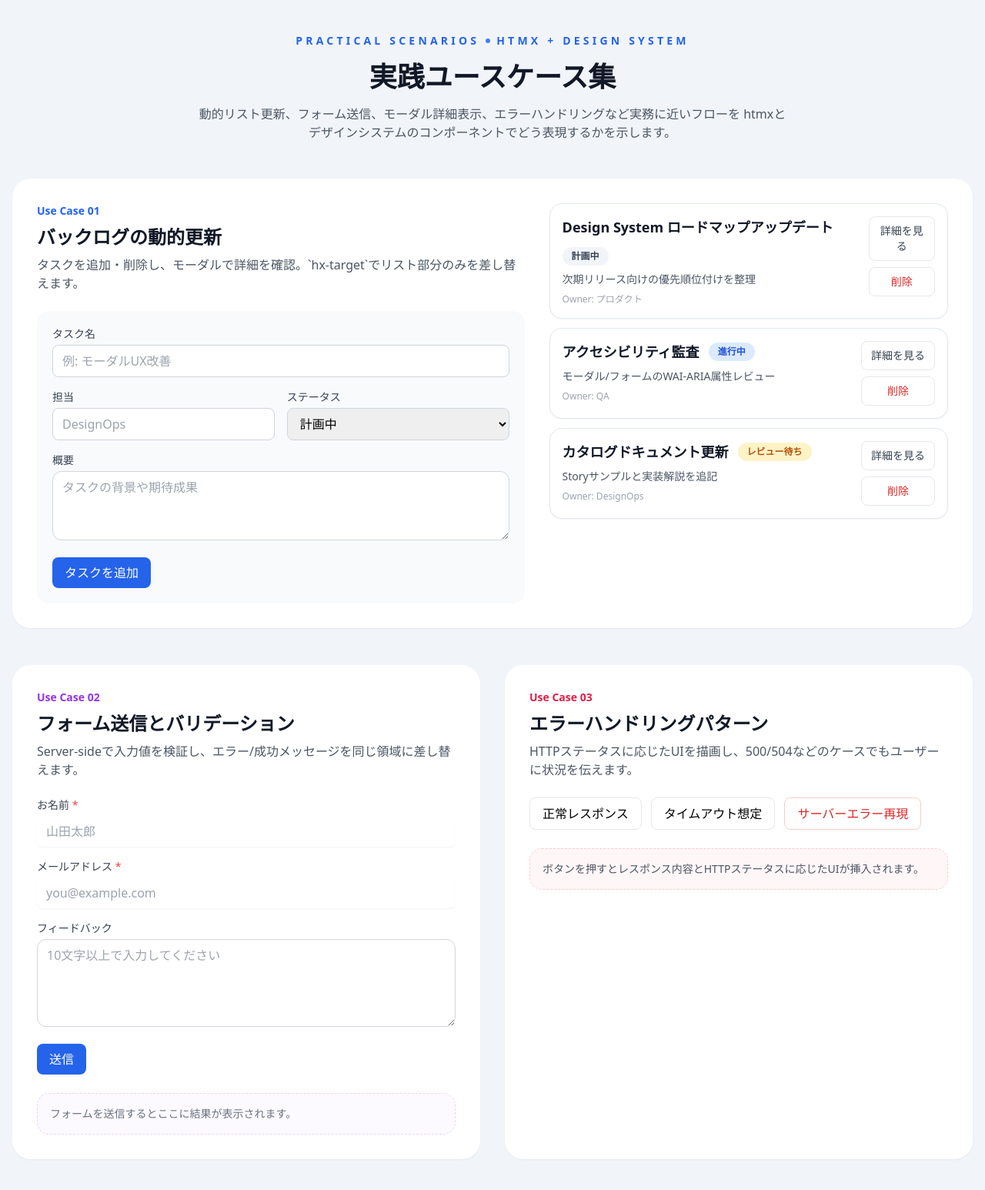
After one commit to f4ah6o/htmx-design-system-poc, a Flask app: page /use-cases in a window 1280 px wide. The commit adds this page. Shown: the whole page at 77% size. Run offline with Flask 3, Linux system fonts and the light colour scheme; some libraries are stand-ins or nearby versions.

Commit message:
feat(use-cases): add practical scenarios (#7)

```diff
--- a/app.py
+++ b/app.py
@@ -1,4 +1,5 @@
 from flask import Flask, render_template, request
+from uuid import uuid4
 
 app = Flask(__name__)
 
@@ -77,6 +78,70 @@ CATALOG_TEMPLATE_MAP = {
 }
 
 
+STATUS_META = {
+    'planning': {
+        'label': '計画中',
+        'badge_class': 'bg-slate-100 text-slate-700',
+    },
+    'in-progress': {
+        'label': '進行中',
+        'badge_class': 'bg-blue-100 text-blue-700',
+    },
+    'review': {
+        'label': 'レビュー待ち',
+        'badge_class': 'bg-amber-100 text-amber-700',
+    },
+    'done': {
+        'label': '完了',
+        'badge_class': 'bg-emerald-100 text-emerald-700',
+    },
+}
+
+
+USE_CASE_TASKS = [
+    {
+        'id': 'task-roadmap',
+        'title': 'Design System ロードマップアップデート',
+        'owner': 'プロダクト',
+        'status': 'planning',
+        'summary': '次期リリース向けの優先順位付けを整理',
+        'details': 'Atoms/Moleculesの改善要望を集約し、優先順位をつける。',
+    },
+    {
+        'id': 'task-accessibility',
+        'title': 'アクセシビリティ監査',
+        'owner': 'QA',
+        'status': 'in-progress',
+        'summary': 'モーダル/フォームのWAI-ARIA属性レビュー',
+        'details': 'フォームエラーパターンとモーダルのフォーカストラップを確認。',
+    },
+    {
+        'id': 'task-docs',
+        'title': 'カタログドキュメント更新',
+        'owner': 'DesignOps',
+        'status': 'review',
+        'summary': 'Storyサンプルと実装解説を追記',
+        'details': 'Atoms/Organismsのサンプルコードをドキュメント化。',
+    },
+]
+
+
+def render_task_panel(message=None, level='info'):
+    """ユースケースのタスクパネルを描画"""
+    flash = {'message': message, 'level': level} if message else None
+    return render_template(
+        'use_cases/partials/task_panel.html',
+        tasks=USE_CASE_TASKS,
+        status_meta=STATUS_META,
+        flash=flash,
+    )
+
+
+def find_task(task_id):
+    """IDに対応するタスクを返す"""
+    return next((task for task in USE_CASE_TASKS if task['id'] == task_id), None)
+
+
 @app.route('/')
 def index():
     """メインページ"""
@@ -100,6 +165,12 @@ def catalog():
     """コンポーネントカタログのトップページ"""
     default_slug = CATALOG_COMPONENTS[0]['slug'] if CATALOG_COMPONENTS else ''
     return render_template('catalog.html', components=CATALOG_COMPONENTS, default_component=default_slug)
+
+
+@app.route('/use-cases')
+def use_cases():
+    """実践的なユースケースデモ"""
+    return render_template('use-cases.html', tasks=USE_CASE_TASKS, status_meta=STATUS_META)
 
 
 @app.route('/organisms')
@@ -224,6 +295,117 @@ def catalog_component_detail(component_slug):
 
     component_meta = next((c for c in CATALOG_COMPONENTS if c['slug'] == component_slug), None)
     return render_template(template, component=component_meta)
+
+
+@app.route('/api/use-cases/tasks', methods=['POST'])
+def add_use_case_task():
+    """ユースケースのタスクを追加"""
+    title = request.form.get('title', '').strip()
+    owner = request.form.get('owner', 'Team').strip() or 'Team'
+    status_key = request.form.get('status', 'planning')
+    summary = request.form.get('summary', '').strip() or '詳細は後で追記します'
+
+    if not title:
+        return render_task_panel('タスク名を入力してください', 'error'), 400
+
+    new_task = {
+        'id': f"task-{uuid4().hex[:6]}",
+        'title': title,
+        'owner': owner,
+        'status': status_key if status_key in STATUS_META else 'planning',
+        'summary': summary,
+        'details': summary,
+    }
+    USE_CASE_TASKS.insert(0, new_task)
+    return render_task_panel('新しいタスクを追加しました', 'success')
+
+
+@app.route('/api/use-cases/tasks/<task_id>', methods=['DELETE'])
+def delete_use_case_task(task_id):
+    """タスクを削除"""
+    task = find_task(task_id)
+    if not task:
+        return render_task_panel('指定したタスクが見つかりません', 'error'), 404
+
+    USE_CASE_TASKS.remove(task)
+    return render_task_panel('タスクを削除しました', 'info')
+
+
+@app.route('/api/use-cases/tasks/<task_id>/detail')
+def use_case_task_detail(task_id):
+    """タスクの詳細をモーダルに描画"""
+    task = find_task(task_id)
+    if not task:
+        return '<div class="text-red-600">タスクが見つかりません</div>', 404
+
+    return render_template('use_cases/partials/task_detail.html', task=task, status_meta=STATUS_META)
+
+
+@app.route('/api/use-cases/feedback', methods=['POST'])
+def use_case_feedback():
+    """フォーム送信とバリデーション"""
+    name = request.form.get('name', '').strip()
+    email = request.form.get('email', '').strip()
+    message = request.form.get('message', '').strip()
+
+    if not name or not email or not message:
+        return render_template(
+            'use_cases/partials/feedback_response.html',
+            level='error',
+            title='入力エラー',
+            body='すべてのフィールドを入力してください。',
+        ), 400
+
+    if '@' not in email:
+        return render_template(
+            'use_cases/partials/feedback_response.html',
+            level='error',
+            title='メールアドレスが不正です',
+            body='有効なメール形式で入力してください。',
+        ), 400
+
+    if len(message) < 10:
+        return render_template(
+            'use_cases/partials/feedback_response.html',
+            level='error',
+            title='メッセージが短すぎます',
+            body='詳細なフィードバックを10文字以上で入力してください。',
+        ), 422
+
+    return render_template(
+        'use_cases/partials/feedback_response.html',
+        level='success',
+        title='送信が完了しました',
+        body=f'{name} さん、フィードバックありがとうございます。',
+    )
+
+
+@app.route('/api/use-cases/error-demo')
+def use_case_error_demo():
+    """エラーハンドリングのデモ"""
+    mode = request.args.get('mode', 'success')
+    if mode == 'server-error':
+        return render_template(
+            'use_cases/partials/error_message.html',
+            level='error',
+            title='500エラーを捕捉しました',
+            body='APIからエラーレスポンスが返ってきた場合もコンポーネント内でメッセージを表示できます。',
+        ), 500
+
+    if mode == 'timeout':
+        return render_template(
+            'use_cases/partials/error_message.html',
+            level='warning',
+            title='タイムアウトを想定',
+            body='リトライやフォールバックUIをここに表示します。',
+        ), 504
+
+    return render_template(
+        'use_cases/partials/error_message.html',
+        level='success',
+        title='正常レスポンス',
+        body='APIレスポンスが200の場合は通常の成功メッセージを表示します。',
+    )
 
 
 @app.route('/api/organisms/modal/<scenario>')
--- a/templates/index.html
+++ b/templates/index.html
@@ -44,6 +44,9 @@
                     <a href="/organisms" class="inline-flex items-center px-6 py-3 bg-gradient-to-r from-emerald-600 to-emerald-700 text-white font-medium rounded-lg shadow-md hover:from-emerald-700 hover:to-emerald-800 transition-all">
                         Organisms →
                     </a>
+                    <a href="/use-cases" class="inline-flex items-center px-6 py-3 bg-gradient-to-r from-slate-900 to-slate-700 text-white font-medium rounded-lg shadow-md hover:from-slate-800 hover:to-slate-600 transition-all">
+                        Use Cases →
+                    </a>
                     <a href="/catalog" class="inline-flex items-center px-6 py-3 bg-gradient-to-r from-rose-500 to-orange-500 text-white font-medium rounded-lg shadow-md hover:from-rose-600 hover:to-orange-600 transition-all">
                         Catalog →
                     </a>
--- /dev/null
+++ b/templates/use-cases.html
@@ -0,0 +1,173 @@
+{% extends "base.html" %}
+
+{% block title %}Use Cases - htmx Design System PoC{% endblock %}
+
+{% block content %}
+<div class="bg-slate-100">
+    <div class="container mx-auto px-4 py-10 space-y-12">
+        <header class="space-y-4 text-center">
+            <p class="inline-flex items-center gap-2 text-sm font-semibold text-blue-600 uppercase tracking-[0.3em]">
+                Practical Scenarios
+                <span class="h-1.5 w-1.5 rounded-full bg-blue-500"></span>
+                htmx + Design System
+            </p>
+            <h1 class="text-4xl font-bold text-gray-900">実践ユースケース集</h1>
+            <p class="max-w-3xl mx-auto text-gray-600">
+                動的リスト更新、フォーム送信、モーダル詳細表示、エラーハンドリングなど実務に近いフローを
+                htmxとデザインシステムのコンポーネントでどう表現するかを示します。
+            </p>
+        </header>
+
+        <section class="grid gap-8 lg:grid-cols-[1.1fr_0.9fr] bg-white rounded-3xl shadow-sm p-8">
+            <div class="space-y-6">
+                <div class="space-y-2">
+                    <p class="text-sm font-semibold text-blue-600">Use Case 01</p>
+                    <h2 class="text-2xl font-bold text-gray-900">バックログの動的更新</h2>
+                    <p class="text-gray-600">タスクを追加・削除し、モーダルで詳細を確認。`hx-target`でリスト部分のみを差し替えます。</p>
+                </div>
+
+                <form
+                    class="bg-slate-50 rounded-2xl p-5 space-y-4"
+                    hx-post="/api/use-cases/tasks"
+                    hx-target="#task-panel"
+                    hx-swap="outerHTML"
+                    hx-indicator="#task-panel-indicator"
+                >
+                    <div>
+                        <label class="block text-sm font-medium text-gray-700 mb-1">タスク名</label>
+                        <input type="text" name="title" class="w-full rounded-lg border border-gray-300 px-3 py-2 focus:ring-2 focus:ring-blue-500" placeholder="例: モーダルUX改善" required>
+                    </div>
+                    <div class="grid gap-4 md:grid-cols-2">
+                        <div>
+                            <label class="block text-sm font-medium text-gray-700 mb-1">担当</label>
+                            <input type="text" name="owner" class="w-full rounded-lg border border-gray-300 px-3 py-2 focus:ring-2 focus:ring-blue-500" placeholder="DesignOps">
+                        </div>
+                        <div>
+                            <label class="block text-sm font-medium text-gray-700 mb-1">ステータス</label>
+                            <select name="status" class="w-full rounded-lg border border-gray-300 px-3 py-2 focus:ring-2 focus:ring-blue-500">
+                                {% for key, meta in status_meta.items() %}
+                                    <option value="{{ key }}">{{ meta.label }}</option>
+                                {% endfor %}
+                            </select>
+                        </div>
+                    </div>
+                    <div>
+                        <label class="block text-sm font-medium text-gray-700 mb-1">概要</label>
+                        <textarea name="summary" rows="3" class="w-full rounded-xl border border-gray-300 px-3 py-2 focus:ring-2 focus:ring-blue-500" placeholder="タスクの背景や期待成果"></textarea>
+                    </div>
+                    <div class="flex items-center gap-3">
+                        {% with text='タスクを追加', variant='primary' %}
+                            {% include 'atoms/button.html' %}
+                        {% endwith %}
+                        {% with id='task-panel-indicator', variant='spinner', text='更新中...', class='text-sm text-gray-600 gap-2' %}
+                            {% include 'organisms/loading-indicator.html' %}
+                        {% endwith %}
+                    </div>
+                </form>
+            </div>
+
+            <div>
+                {% include 'use_cases/partials/task_panel.html' with context %}
+            </div>
+        </section>
+
+        <section class="grid gap-8 lg:grid-cols-2">
+            <div class="bg-white rounded-3xl shadow-sm p-8 space-y-6">
+                <div class="space-y-2">
+                    <p class="text-sm font-semibold text-purple-600">Use Case 02</p>
+                    <h2 class="text-2xl font-bold text-gray-900">フォーム送信とバリデーション</h2>
+                    <p class="text-gray-600">Server-sideで入力値を検証し、エラー/成功メッセージを同じ領域に差し替えます。</p>
+                </div>
+
+                <form
+                    class="space-y-4"
+                    hx-post="/api/use-cases/feedback"
+                    hx-target="#feedback-result"
+                    hx-swap="innerHTML"
+                    hx-indicator="#feedback-indicator"
+                >
+                    {% with label='お名前', name='name', placeholder='山田太郎', required=true %}
+                        {% include 'molecules/form-group.html' %}
+                    {% endwith %}
+                    {% with label='メールアドレス', name='email', type='email', placeholder='you@example.com', required=true %}
+                        {% include 'molecules/form-group.html' %}
+                    {% endwith %}
+                    <div>
+                        <label class="block text-sm font-medium text-gray-700 mb-1">フィードバック</label>
+                        <textarea name="message" rows="4" class="w-full rounded-xl border border-gray-300 px-3 py-2 focus:ring-2 focus:ring-purple-500" placeholder="10文字以上で入力してください" required></textarea>
+                    </div>
+                    <div class="flex items-center gap-3">
+                        {% with text='送信', variant='primary' %}
+                            {% include 'atoms/button.html' %}
+                        {% endwith %}
+                        {% with id='feedback-indicator', variant='dots', text='送信中...', class='text-sm text-gray-500 gap-2' %}
+                            {% include 'organisms/loading-indicator.html' %}
+                        {% endwith %}
+                    </div>
+                </form>
+
+                <div id="feedback-result" class="rounded-2xl border border-dashed border-purple-200 bg-purple-50/50 p-4 text-sm text-gray-500">
+                    フォームを送信するとここに結果が表示されます。
+                </div>
+            </div>
+
+            <div class="bg-white rounded-3xl shadow-sm p-8 space-y-6">
+                <div class="space-y-2">
+                    <p class="text-sm font-semibold text-rose-600">Use Case 03</p>
+                    <h2 class="text-2xl font-bold text-gray-900">エラーハンドリングパターン</h2>
+                    <p class="text-gray-600">HTTPステータスに応じたUIを描画し、500/504などのケースでもユーザーに状況を伝えます。</p>
+                </div>
+
+                <div class="flex flex-wrap gap-3">
+                    <button
+                        class="px-4 py-2 rounded-lg border border-gray-200 hover:border-emerald-400"
+                        hx-get="/api/use-cases/error-demo?mode=success"
+                        hx-target="#error-demo-panel"
+                        hx-swap="innerHTML"
+                        hx-indicator="#error-demo-indicator"
+                    >
+                        正常レスポンス
+                    </button>
+                    <button
+                        class="px-4 py-2 rounded-lg border border-gray-200 hover:border-amber-400"
+                        hx-get="/api/use-cases/error-demo?mode=timeout"
+                        hx-target="#error-demo-panel"
+                        hx-swap="innerHTML"
+                        hx-indicator="#error-demo-indicator"
+                    >
+                        タイムアウト想定
+                    </button>
+                    <button
+                        class="px-4 py-2 rounded-lg border border-red-200 text-red-600 hover:border-red-400"
+                        hx-get="/api/use-cases/error-demo?mode=server-error"
+                        hx-target="#error-demo-panel"
+                        hx-swap="innerHTML"
+                        hx-indicator="#error-demo-indicator"
+                    >
+                        サーバーエラー再現
+                    </button>
+                </div>
+
+                <div id="error-demo-panel" class="rounded-2xl border border-dashed border-rose-200 bg-rose-50/60 p-4 text-sm text-gray-600">
+                    ボタンを押すとレスポンス内容とHTTPステータスに応じたUIが挿入されます。
+                </div>
+                {% with id='error-demo-indicator', variant='spinner', text='処理中...', class='text-sm text-gray-500 gap-2' %}
+                    {% include 'organisms/loading-indicator.html' %}
+                {% endwith %}
+            </div>
+        </section>
+    </div>
+</div>
+
+{% set modal_body %}
+    <div id="use-case-modal-body" class="space-y-4 text-gray-700">
+        <p class="text-gray-500">タスクカードの「詳細を見る」を押すと内容がここに表示されます。</p>
+    </div>
+    {% with id='use-case-modal-indicator', variant='spinner', text='ロード中...', class='justify-center text-sm text-gray-600 gap-2 mt-2' %}
+        {% include 'organisms/loading-indicator.html' %}
+    {% endwith %}
+{% endset %}
+{% with id='use-case-modal', title='タスク詳細', size='lg', body_content=modal_body %}
+    {% include 'organisms/modal.html' %}
+{% endwith %}
+{% endblock %}
--- /dev/null
+++ b/templates/use_cases/partials/task_panel.html
@@ -0,0 +1,58 @@
+<div id="task-panel" class="space-y-4">
+    {% if flash %}
+        {% set flash_class = {
+            'success': 'bg-emerald-50 text-emerald-700 border-emerald-200',
+            'info': 'bg-blue-50 text-blue-700 border-blue-200',
+            'error': 'bg-red-50 text-red-700 border-red-200'
+        }.get(flash.level, 'bg-slate-50 text-slate-700 border-slate-200') %}
+        <div class="rounded-2xl border px-4 py-3 text-sm font-medium {{ flash_class }}">
+            {{ flash.message }}
+        </div>
+    {% endif %}
+
+    <div class="space-y-3">
+        {% for task in tasks %}
+            {% set meta = status_meta.get(task.status, status_meta['planning']) %}
+            <div class="rounded-2xl border border-slate-200 bg-white p-4 shadow-sm">
+                <div class="flex items-start justify-between gap-4">
+                    <div class="space-y-2">
+                        <div class="flex items-center gap-3 flex-wrap">
+                            <p class="text-lg font-semibold text-gray-900">{{ task.title }}</p>
+                            <span class="inline-flex items-center rounded-full px-3 py-1 text-xs font-semibold {{ meta.badge_class }}">
+                                {{ meta.label }}
+                            </span>
+                        </div>
+                        <p class="text-sm text-gray-600">{{ task.summary }}</p>
+                        <p class="text-xs text-gray-400">Owner: {{ task.owner }}</p>
+                    </div>
+                    <div class="flex flex-col gap-2">
+                        <button
+                            class="px-3 py-2 rounded-lg border border-gray-200 text-sm text-gray-700 hover:border-blue-400"
+                            hx-get="/api/use-cases/tasks/{{ task.id }}/detail"
+                            hx-target="#use-case-modal-body"
+                            hx-swap="innerHTML"
+                            hx-indicator="#use-case-modal-indicator"
+                            @click="$dispatch('open-modal', { id: 'use-case-modal' })"
+                            type="button"
+                        >
+                            詳細を見る
+                        </button>
+                        <button
+                            class="px-3 py-2 rounded-lg border border-gray-200 text-sm text-red-600 hover:border-red-400"
+                            hx-delete="/api/use-cases/tasks/{{ task.id }}"
+                            hx-target="#task-panel"
+                            hx-swap="outerHTML"
+                            hx-indicator="#task-panel-indicator"
+                            hx-confirm="このタスクを削除しますか？"
+                            type="button"
+                        >
+                            削除
+                        </button>
+                    </div>
+                </div>
+            </div>
+        {% else %}
+            <p class="text-sm text-gray-500">タスクがありません。左のフォームから追加してください。</p>
+        {% endfor %}
+    </div>
+</div>
```
Also changed, not shown: components/organisms/navbar.html (+14 -0 lines), templates/use_cases/partials/error_message.html (added, +9 -0 lines), templates/use_cases/partials/feedback_response.html (added, +8 -0 lines), templates/use_cases/partials/task_detail.html (added, +22 -0 lines).
